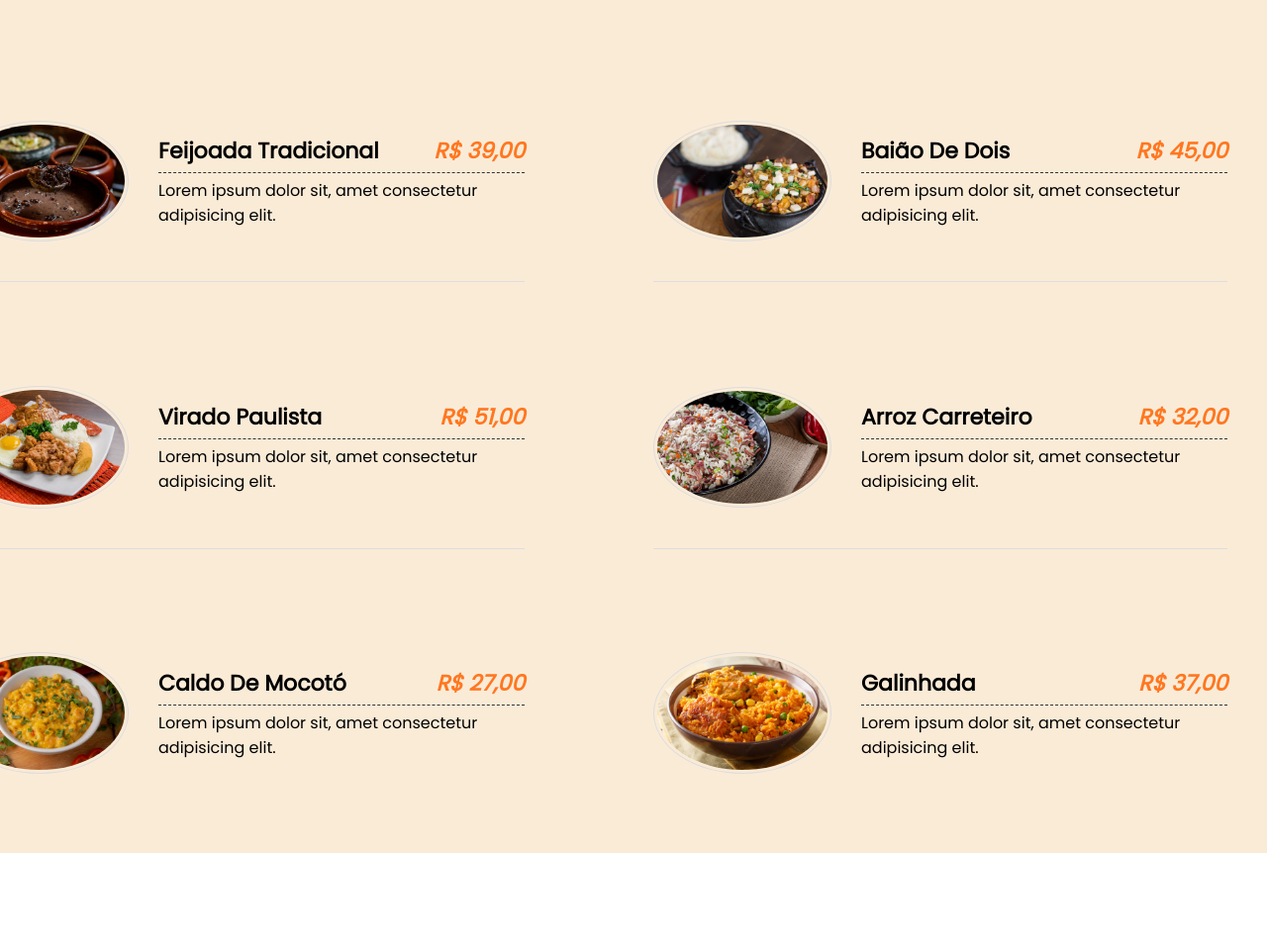
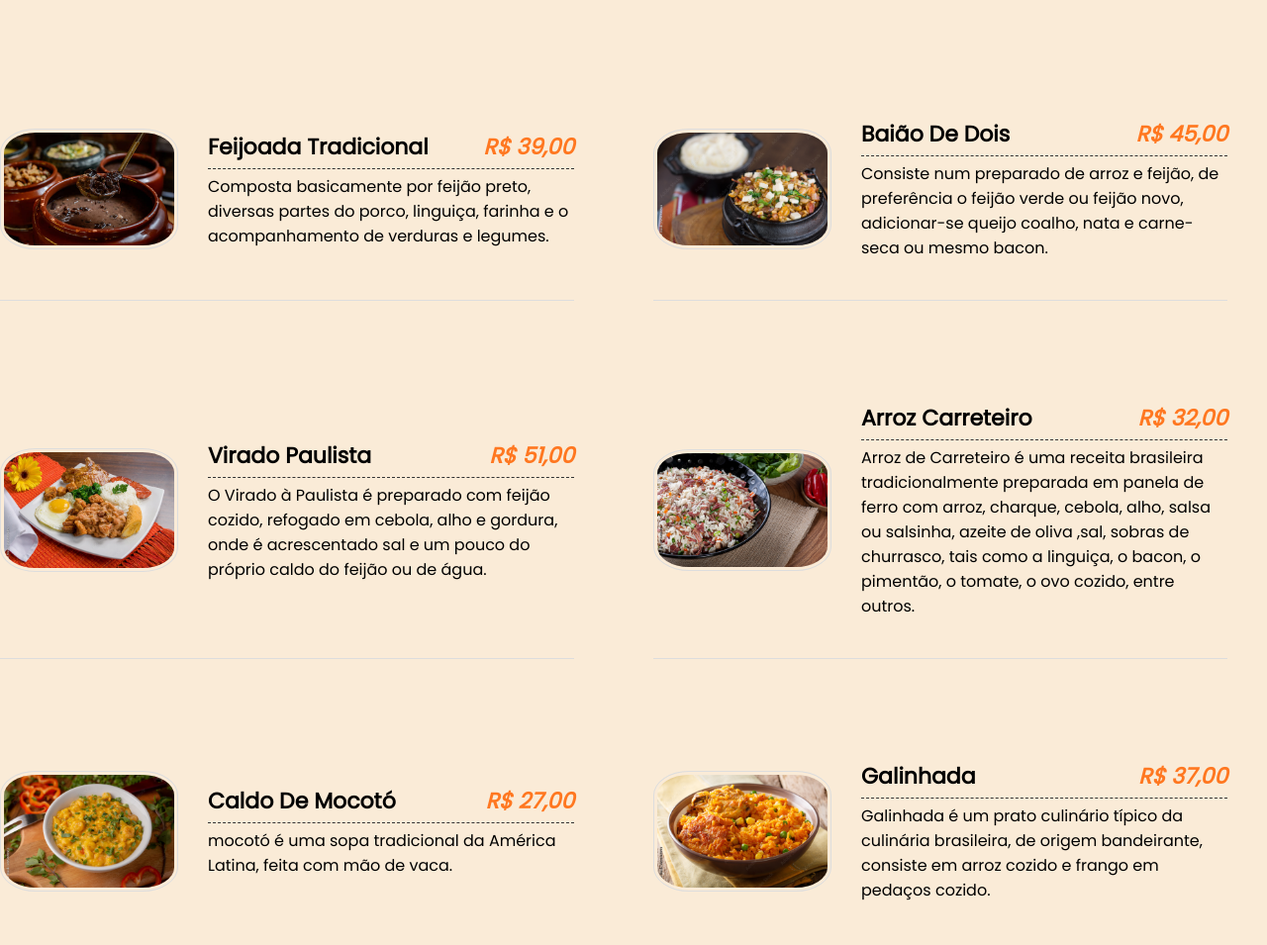
Before and after one commit to DiogoNMM/Projeto_Martinez, a plain HTML site: page Protótipo_três/Home.html in a window 1280 px wide. Shown: the part 1763-2718 px from the top of the page at 99% size. Drawn offline with Linux system fonts and the light colour scheme.

Commit message:
Atualização cardápio

```diff
--- a/Protótipo_três/Home.html
+++ b/Protótipo_três/Home.html
@@ -57,38 +57,38 @@
                 <img src="img comidas/Almoço/feijoada.jpg" alt="">
                 <div class="menuconteudo">
                     <h4>Feijoada Tradicional <span>R$ 39,00</span></h4>
-                    <p>Lorem ipsum dolor sit, amet consectetur adipisicing elit.</p>
+                    <p>Composta basicamente por feijão preto, diversas partes do porco, linguiça, farinha e o acompanhamento de verduras e legumes.</p>
                 </div>
             </div>
             <div class="comida">
                 <img src="img comidas/Almoço/baião de dois.jpeg" alt="">
                 <div class="menuconteudo">
                     <h4>Baião de dois <span>R$ 45,00</span></h4>
-                    <p>Lorem ipsum dolor sit, amet consectetur adipisicing elit.</p>
+                    <p>Consiste num preparado de arroz e feijão, de preferência o feijão verde ou feijão novo, adicionar-se queijo coalho, nata e carne-seca ou mesmo bacon.</p>
                 </div>
             </div><div class="comida">
                 <img src="img comidas/Almoço/virado paulista.jpeg" alt="">
                 <div class="menuconteudo">
                     <h4>Virado paulista <span>R$ 51,00</span></h4>
-                    <p>Lorem ipsum dolor sit, amet consectetur adipisicing elit.</p>
+                    <p>O Virado à Paulista é preparado com feijão cozido, refogado em cebola, alho e gordura, onde é acrescentado sal e um pouco do próprio caldo do feijão ou de água.</p>
                 </div>
             </div><div class="comida">
                 <img src="img comidas/Almoço/arroz carreteiro.jpeg" alt="">
                 <div class="menuconteudo">
                     <h4>Arroz Carreteiro <span>R$ 32,00</span></h4>
-                    <p>Lorem ipsum dolor sit, amet consectetur adipisicing elit.</p>
+                    <p>Arroz de Carreteiro é uma receita brasileira tradicionalmente preparada em panela de ferro com arroz, charque, cebola, alho, salsa ou salsinha, azeite de oliva ,sal, sobras de churrasco, tais como a linguiça, o bacon, o pimentão, o tomate, o ovo cozido, entre outros.</p>
                 </div>
             </div><div class="comida">
                 <img src="img comidas/Almoço/Caldo de mocotó.jpeg" alt="">
                 <div class="menuconteudo">
                     <h4>Caldo De mocotó <span>R$ 27,00</span></h4>
-                    <p>Lorem ipsum dolor sit, amet consectetur adipisicing elit.</p>
+                    <p> mocotó é uma sopa tradicional da América Latina, feita com mão de vaca.</p>
                 </div>
             </div><div class="comida">
                 <img src="img comidas/Almoço/galinhada.jpeg" alt="">
                 <div class="menuconteudo">
                     <h4>Galinhada <span>R$ 37,00</span></h4>
-                    <p>Lorem ipsum dolor sit, amet consectetur adipisicing elit.</p>
+                    <p>Galinhada é um prato culinário típico da culinária brasileira, de origem bandeirante, consiste em arroz cozido e frango em pedaços cozido.</p>
                 </div>
             </div>
         </div>
--- a/Protótipo_três/style.css
+++ b/Protótipo_três/style.css
@@ -237,7 +237,7 @@ transform: translateX(-50%);
 display: flex;
 flex-wrap: wrap;
 justify-content: space-between;
-margin-left: -90px;
+margin-left: -40px;
 }
 
 .comida{
@@ -261,7 +261,7 @@ margin-top: 5%;
 .comida img{
 max-width: 180px;
 margin-right: 30px;
-border-radius: 50%;
+border-radius: 20%;
 border: 1px solid #ddd;
 padding: 3px;
 }
@@ -279,3 +279,5 @@ float: right;
 color: #ff7720;
 font-style: italic;
 }
+
+/* LOGIN */
```
Also changed, not shown: Protótipo_três/login.html (added, +16 -0 lines).
